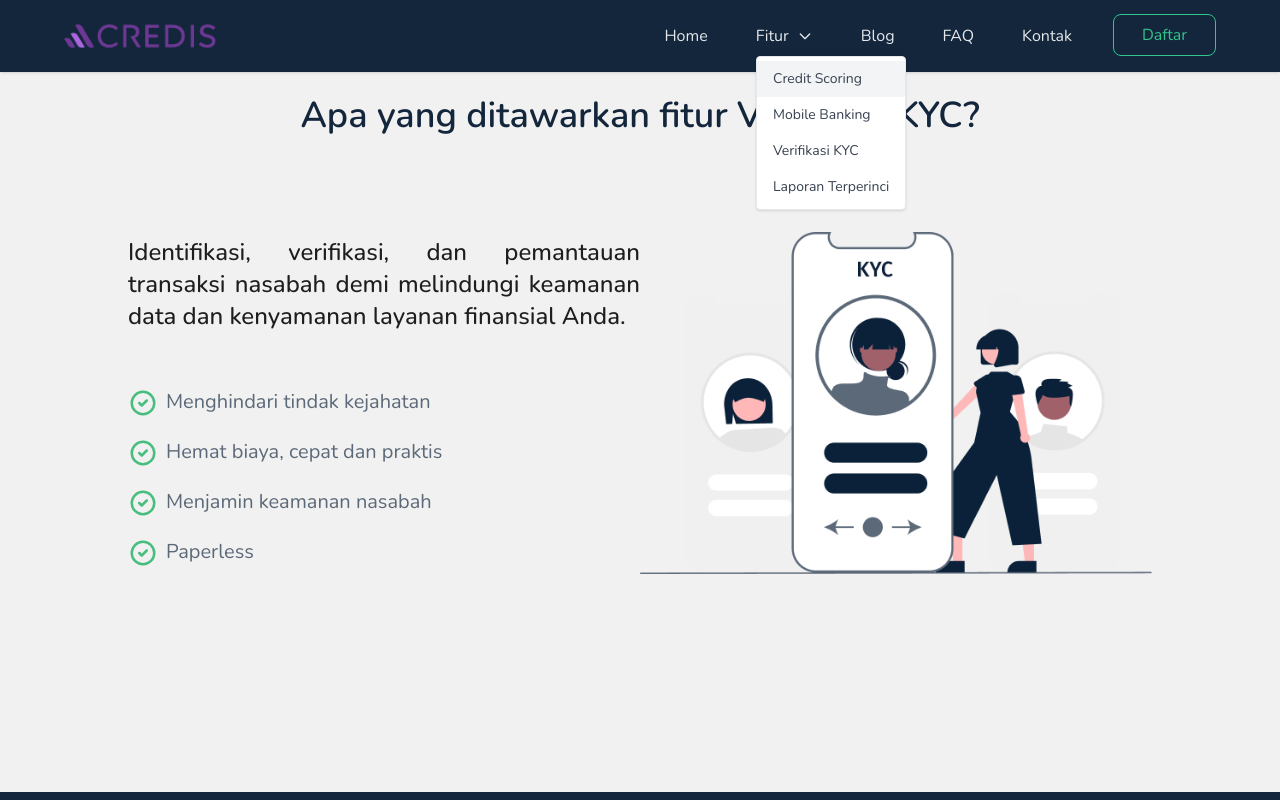
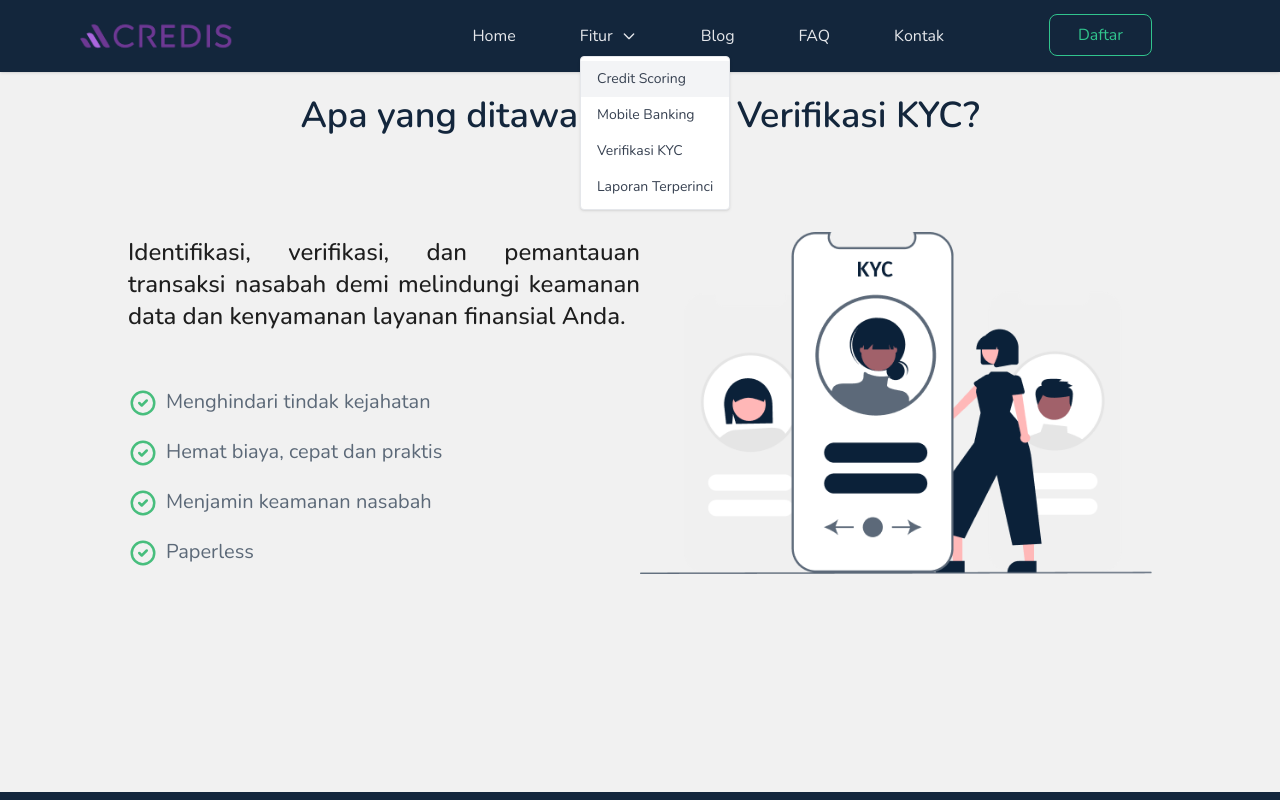
Before and after one commit to faizalajiw/Corebanking-NextJS, a Next.js app: page /fitur/KYC in a window 1280 px wide. Both pictures are taken after a click on the button "Fitur". Shown: the top 800 px of the page. Built offline with nearby package versions, Linux system fonts and the light colour scheme.

Commit message:
fix layouting and color

```diff
--- a/components/Fitur/index.jsx
+++ b/components/Fitur/index.jsx
@@ -5,11 +5,26 @@ import Link from "next/link";
 export const Fitur = () => {
   return (
     <Dropdown arrowIcon={true} inline={true} label={" Fitur "}>
-      <Dropdown.Item> <Link href="/fitur/CreditScoring">Credit Scoring</Link></Dropdown.Item>
-      <Dropdown.Item> <Link href="/fitur/Mbanking">Mobile Banking</Link></Dropdown.Item>
-      <Dropdown.Item><Link href="/fitur/KYC">Verifikasi KYC</Link></Dropdown.Item>
-      <Dropdown.Item><Link href="/fitur/LaporanTerperinci">Laporan Terperinci</Link></Dropdown.Item>
+      <Dropdown.Item>
+        <div className="hover:text-green-400">
+          <Link href="/fitur/CreditScoring">Credit Scoring</Link>
+        </div>
+      </Dropdown.Item>
+      <Dropdown.Item>
+        <div className="hover:text-green-400">
+          <Link href="/fitur/Mbanking">Mobile Banking</Link>
+        </div>
+      </Dropdown.Item>
+      <Dropdown.Item>
+        <div className="hover:text-green-400">
+          <Link href="/fitur/KYC">Verifikasi KYC</Link>
+        </div>
+      </Dropdown.Item>
+      <Dropdown.Item>
+        <div className="hover:text-green-400">
+          <Link href="/fitur/LaporanTerperinci">Laporan Terperinci</Link>
+        </div>
+      </Dropdown.Item>
     </Dropdown>
-
   );
 };
--- a/components/Footer/index.jsx
+++ b/components/Footer/index.jsx
@@ -10,7 +10,7 @@ import Link from "next/link";
 export const Footer = () => {
   return (
     <div className=" bg-bluecredis">
-      <div className="bg-bluecredis flex pt-16 flex-col px-10 gap-6 mb-5 md:flex-row md:px-32 ">
+      <div className="bg-bluecredis flex flex-col pt-16 px-10 gap-6 md:gap-0 mb-5 md:flex-row md:px-32 ">
         {/* Logo, Social, Addres */}
         <div className="container text-gray-400 flex flex-col content-center">
           <div className=" container flex justify-start content-center">
@@ -49,7 +49,7 @@ export const Footer = () => {
         {/* End Logo, Social, Addres */}
 
         {/* Fitur */}
-        <div className="container text-left md:px-10">
+        <div className="container text-left md:pl-24">
           <h6 className=" pb-6 text-whitecredis">Fitur</h6>
           <ul className="text-sm text-gray-400 flex flex-col gap-2 md:gap-4">
             <li className="hover:text-gray-300">
@@ -69,7 +69,7 @@ export const Footer = () => {
         {/* End Fitur */}
 
         {/* Lainnya */}
-        <div className="container text-left md:px-10">
+        <div className="container text-left md:pl-24">
           <h6 className=" pb-6 text-whitecredis">Lainnya</h6>
           <ul className="text-sm text-gray-400 flex flex-col gap-2 md:gap-4">
             <li className="hover:text-gray-300">
@@ -87,7 +87,9 @@ export const Footer = () => {
           </ul>
         </div>
         {/* End Lainnya */}
-        <div className="container text-sm flex-col justify-center text-left">
+
+        {/* Get In */}
+        <div className="container text-left flex-col justify-center md:pl-24">
           <h6 className=" pb-6 text-whitecredis">Get In</h6>
           <div className="container flex content-center justify-center gap-3 flex-col">
             <Link href="/Error">
@@ -102,6 +104,7 @@ export const Footer = () => {
             </Link>
           </div>
         </div>
+        {/* End Get In */}
       </div>
       <hr className=" border-dashed border-gray-400 border-[0.1]" />
       <div className="flex justify-center text-xs text-gray-400 py-5">
--- a/components/Header/index.jsx
+++ b/components/Header/index.jsx
@@ -8,7 +8,8 @@ export const Header = () => {
 
   return (
     <nav className="w-full bg-bluecredis shadow fixed z-50">
-      <div className="justify-between px-4 mx-auto lg:max-w-7xl md:items-center md:flex md:px-16">
+      <div className="justify-between px-4 mx-auto lg:max-w-7xl md:items-center md:flex md:px-20">
+        {/* Logo */}
         <div>
           <div className="flex items-center justify-between py-3 md:py-5 md:block">
             <Link href="/">
@@ -57,13 +58,16 @@ export const Header = () => {
             </div>
           </div>
         </div>
+        {/* End Logo */}
+
+        {/* Menu */}
         <div>
           <div
-            className={`flex-1 justify-self-center pb-3 mt-8 md:px-36 md:block md:pb-0 md:mt-0 ${
+            className={`flex-1 pb-3 mt-8 md:pr-64 md:block md:pb-0 md:mt-0 ${
               navbar ? "block" : "hidden"
             }`}
           >
-            <ul className="place-items-center justify-center space-y-8 md:flex md:space-x-12 md:space-y-0">
+            <ul className="place-items-center justify-center space-y-8 md:flex md:space-x-16 md:space-y-0">
               <li className="text-gray-200 hover:text-green-400">
                 <Link href="/">Home</Link>
               </li>
@@ -81,10 +85,11 @@ export const Header = () => {
               </li>
             </ul>
           </div>
-          <div className="absolute bottom-3 md:right-16 md:bottom-4  right-16 border border-green-400 text-green-400 py-2 px-7 rounded-lg hover:bg-green-400 hover:text-whitecredis inline-block">
+          <div className="absolute bottom-3 md:right-32 md:bottom-4 right-16 border border-green-400 text-green-400 py-2 px-7 rounded-lg hover:bg-green-400 hover:text-whitecredis inline-block">
             <button>Daftar</button>
           </div>
         </div>
+        {/* End Menu */}
       </div>
     </nav>
   );
--- a/components/Subs/index.jsx
+++ b/components/Subs/index.jsx
@@ -17,7 +17,7 @@ export const Subs = () => {
           <input
             type="text"
             placeholder="Ketikan emailmu di sini"
-            className="font-semibold text-gray-400 bg-[#F1F1F1] px-5 text-sm rounded h-12 w-72 md:absolute md:w-[460px]"
+            className="font-semibold text-gray-400 bg-whitecredis px-5 text-sm rounded h-12 w-72 md:absolute md:w-[460px]"
           />
           <button className="font-semibold px-5 py-3 md:py-2 rounded bg-green-400 hover:bg-green-500 top-[6px] left-[158px] text-whitecredis text-sm md:absolute md:left-[320px]">
             Berlangganan
```
